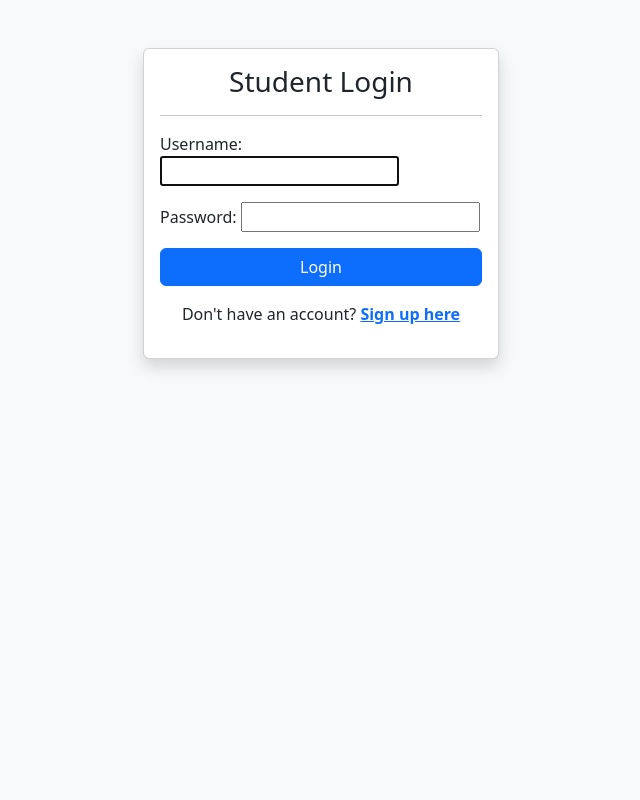
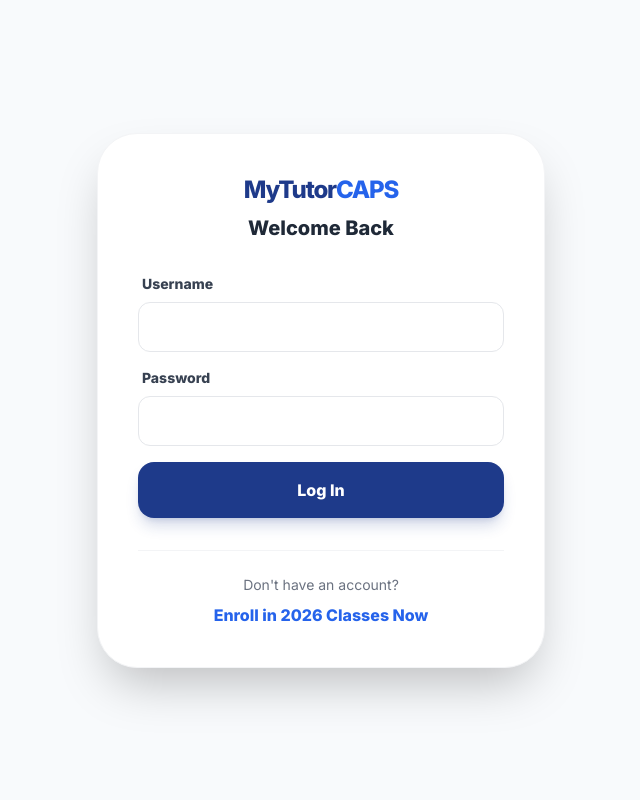
Before and after one commit to dovorokwa/tutoring_platform, a Django app: page /accounts/login/ in a window 1280 px wide. Shown: the whole page, without its empty margins (319-959 px from the left). Run offline with Django 5.2, Linux system fonts and the light colour scheme; some libraries are stand-ins or nearby versions.

Commit message:
Update login

```diff
--- a/classes/templates/registration/login.html
+++ b/classes/templates/registration/login.html
@@ -1,29 +1,48 @@
 <!DOCTYPE html>
-<html>
+<html lang="en">
 <head>
-    <title>Login - Tutoring Platform</title>
-    <link href="https://cdn.jsdelivr.net/npm/bootstrap@5.3.0/dist/css/bootstrap.min.css" rel="stylesheet">
+    <meta charset="UTF-8">
+    <meta name="viewport" content="width=device-width, initial-scale=1.0">
+    <title>Login | MyTutor CAPS</title>
+    <script src="https://cdn.tailwindcss.com"></script>
+    <link href="https://fonts.googleapis.com/css2?family=Inter:wght@400;600;800&display=swap" rel="stylesheet">
 </head>
-<body class="bg-light">
-    <div class="container mt-5">
-        <div class="row justify-content-center">
-            <div class="col-md-4">
-                <div class="card shadow">
-                    <div class="card-body">
-                        <h3 class="text-center">Student Login</h3>
-                        <hr>
-                        <form method="post">
-                            {% csrf_token %}
-                            {{ form.as_p }}
-                            <button type="submit" class="btn btn-primary w-100">Login</button>
-                        </form>
-                        <p class="mt-3 text-center">
-    Don't have an account? <a href="{% url 'register' %}" class="fw-bold text-primary">Sign up here</a>
-</p>
-                        </p>
-                    </div>
-                </div>
+<body class="bg-slate-50 min-h-screen flex items-center justify-center p-6" style="font-family: 'Inter', sans-serif;">
+    <div class="max-w-md w-full bg-white rounded-[2.5rem] shadow-2xl p-10 border border-gray-100">
+
+        <div class="text-center mb-8">
+            <div class="text-2xl font-black text-blue-900 tracking-tighter mb-2">MyTutor<span class="text-blue-600">CAPS</span></div>
+            <h2 class="text-xl font-bold text-gray-800">Welcome Back</h2>
+        </div>
+
+        {% if form.errors %}
+        <div class="mb-6 p-4 bg-red-50 border-l-4 border-red-500 text-red-700 rounded-r-xl text-sm animate-pulse">
+            <p class="font-bold">Access Denied</p>
+            <p>Incorrect username or password. If you haven't joined yet, please enroll below.</p>
+        </div>
+        {% endif %}
+
+        <form method="post" class="space-y-4">
+            {% csrf_token %}
+            <div>
+                <label class="block text-sm font-bold text-gray-700 mb-2 ml-1">Username</label>
+                <input type="text" name="username" required class="w-full px-4 py-3 rounded-xl border border-gray-200 focus:ring-2 focus:ring-blue-500 outline-none transition">
             </div>
+            <div>
+                <label class="block text-sm font-bold text-gray-700 mb-2 ml-1">Password</label>
+                <input type="password" name="password" required class="w-full px-4 py-3 rounded-xl border border-gray-200 focus:ring-2 focus:ring-blue-500 outline-none transition">
+            </div>
+
+            <button type="submit" class="w-full bg-blue-900 text-white py-4 rounded-2xl font-bold hover:bg-blue-800 transition shadow-lg shadow-blue-900/20 transform active:scale-95">
+                Log In
+            </button>
+        </form>
+
+        <div class="mt-8 pt-6 border-t border-gray-100 text-center">
+            <p class="text-sm text-gray-500">
+                Don't have an account?
+                <a href="{% url 'register' %}" class="text-blue-600 font-bold hover:underline block mt-2 text-base">Enroll in 2026 Classes Now</a>
+            </p>
         </div>
     </div>
 </body>
```
Also changed, not shown: classes/forms.py (+9 -0 lines), classes/templates/classes/payment.html (+27 -15 lines), classes/views.py (+33 -15 lines), core/settings.py (+35 -62 lines), classes/models.py (line endings or trailing spaces).
